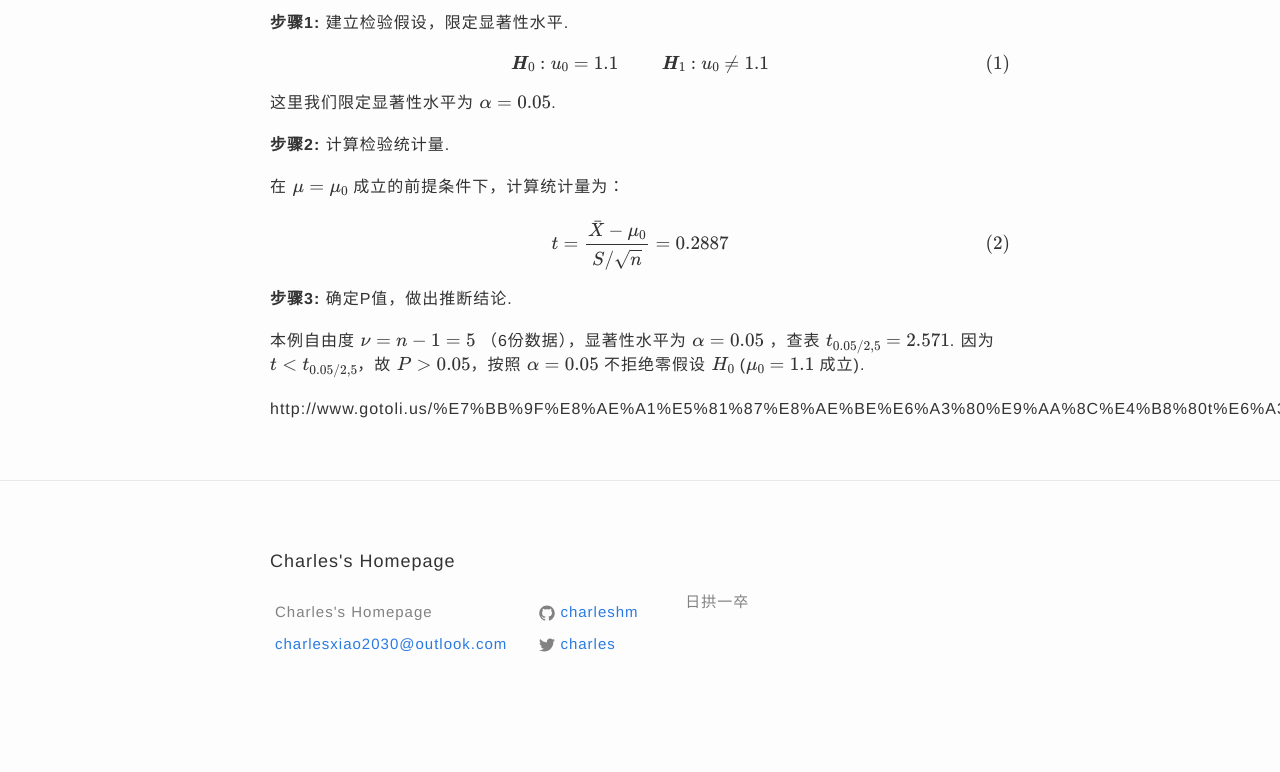
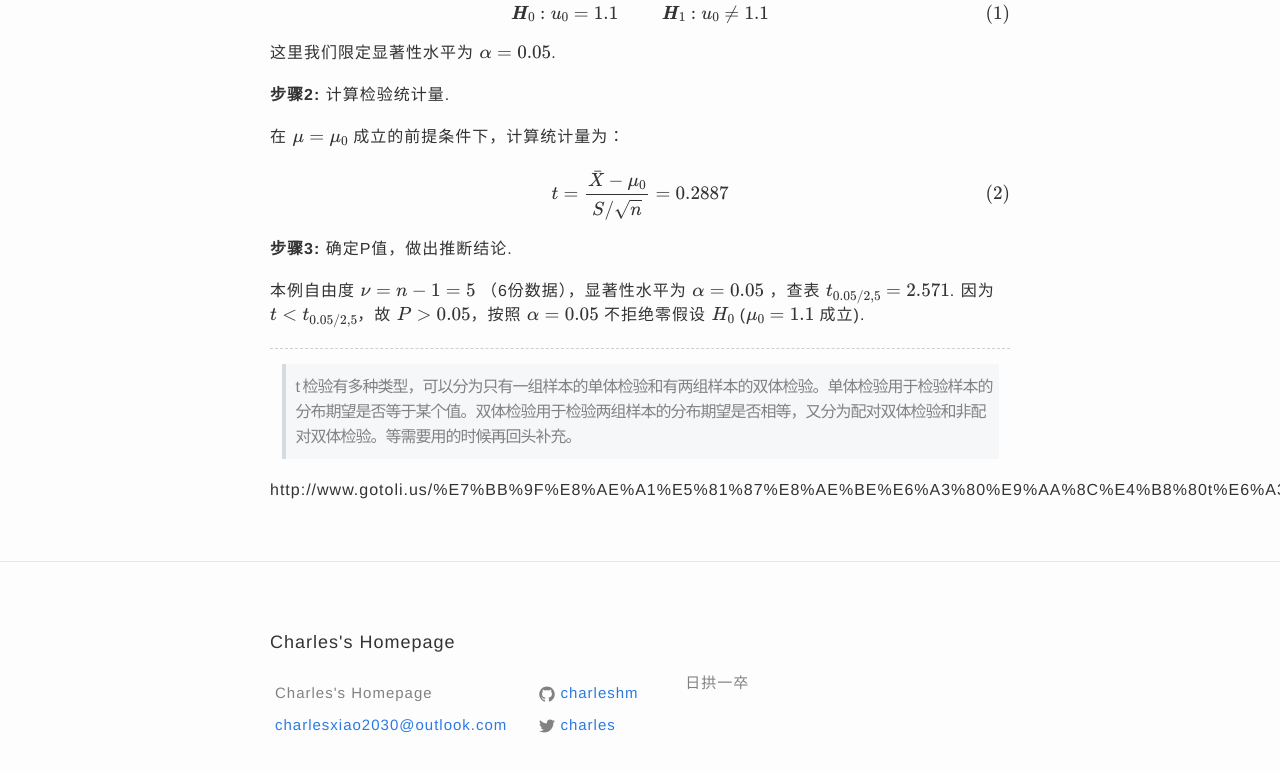
Before and after one commit to charleshm/charleshm.github.io, a Jekyll site: the page built from _posts/2016-03-23-Hypothesis-Testing.md, in a window 1280 px wide and 900 px high, scrolled down 1461 px, cut to the strip 104-876 px from the top of the window. Built offline with Jekyll 4.4.1, drawn with Linux system fonts in a browser that asks for light colours; some web fonts are replaced; formulas are drawn with MathJax 3; comment, search, counter and statistics services are not loaded; before the commit the page ends 2280 px from its top, so only the background shows below that.

```diff
--- a/_posts/2016-03-23-Hypothesis-Testing.md
+++ b/_posts/2016-03-23-Hypothesis-Testing.md
@@ -82,13 +81,12 @@
 本例自由度 $\nu = n-1=5$ （6份数据），显著性水平为 $\alpha = 0.05$ ，查表 $t_{0.05/2,5} = 2.571$. 因为 $t<t_{0.05/2,5}$，故 $P>0.05$，按照 $\alpha=0.05$ 不拒绝零假设 $H_0$ ($\mu_0=1.1$  成立).
 
 
+----------
 
-
-
-
+> t 检验有多种类型，可以分为只有一组样本的单体检验和有两组样本的双体检验。单体检验用于检验样本的分布期望是否等于某个值。双体检验用于检验两组样本的分布期望是否相等，又分为配对双体检验和非配对双体检验。等需要用的时候再回头补充。
 
 http://www.gotoli.us/%E7%BB%9F%E8%AE%A1%E5%81%87%E8%AE%BE%E6%A3%80%E9%AA%8C%E4%B8%80t%E6%A3%80%E9%AA%8C
 
 
   [1]: http://charlesx.top/2016/03/Classification-Model-Performance/
-  [2]: http://7xjbdi.com1.z0.glb.clouddn.com/hy_set.png?imageView2/2/w/300
+  [2]: http://7xjbdi.com1.z0.glb.clouddn.com/hy_set.png?imageView2/2/w/250
```
Also changed, not shown: other parts of _posts/2016-03-23-Hypothesis-Testing.md (+0 -1 lines).
